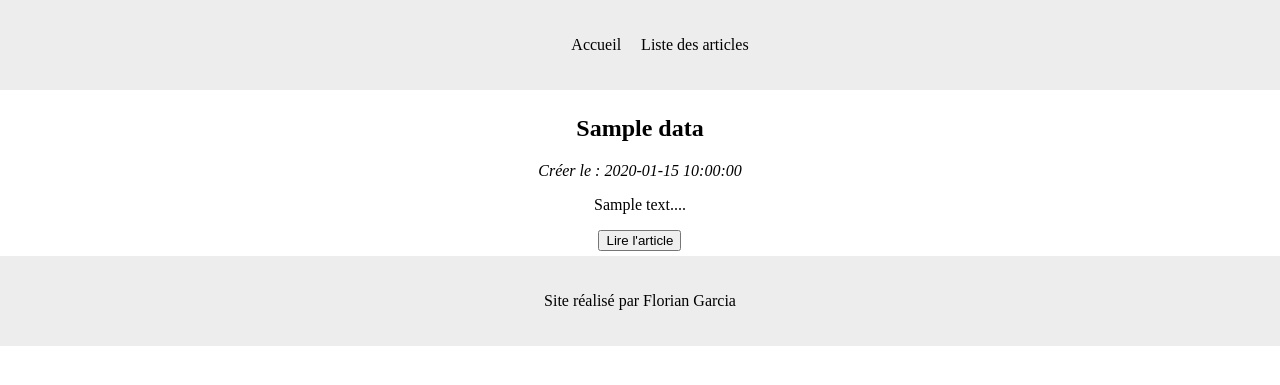
After one commit to FlorianGG/Projet-4-Creez-un-blog-pour-un-ecrivain, a PHP site: template view/indexAction.php in a window 1280 px wide. The commit adds this page. Shown: the top 385 px of the page. Run offline with PHP 8.4, Linux system fonts and the light colour scheme; the template is opened without the code that fills it: most values are stand-ins (such as "Sample title", 1, 10 or a date in 2020).

Commit message:
Finalisation of View Class
This class generates the view and load the layout file

The view class loads also the good specific content in the layout file

Each specific content is created in the specifi file

```diff
--- a/index.php
+++ b/index.php
@@ -29,9 +29,7 @@
 
     $router->dispatch();
 
-
-    require_once('view/layout.php');
-
+    echo $response;
 
     // //TEST ADMIN
     // $testAdmin = ['pseudo'=>'test1', 'email'=>'test3@gmail.fr', 'pass'=>'test'];
--- /dev/null
+++ b/view/indexAction.php
@@ -0,0 +1,21 @@
+<?php
+namespace view;
+
+
+$this->title = 'Mon Blog : Liste des artiles';
+?>
+
+<div class="articles">
+	<?php foreach ($data as $key => $value){
+		$overview = substr($data[$key]['content'],0, 50) . '...';
+	?>
+		<article class="multi">
+		    <div class="title">
+		    	<h1 class="titreBillet"><?= $data[$key]['title'] ?></h1>
+		    	<time><em>Créer le : <?= $data[$key]['date'] ?></em></time>
+		    </div>
+		    <p><?= $overview ?></p>
+		    <button><a href="index.php?controller=article&action=show&id=<?php echo $data[$key]['id']; ?>">Lire l'article</a></button>
+		</article>
+	<?php } ?>
+</div>
--- a/view/layout.php
+++ b/view/layout.php
@@ -1,30 +1,21 @@
 <?php
 	namespace view;
+ ?>
 
-	use model\http\Response;
- ?>
-<!DOCTYPE html>
-<html>
-<head>
-	<meta charset="utf-8">
-	<meta name="viewport" content="width=device-width, initial-scale=1">
-	<title></title>
-	<link rel="stylesheet" type="text/css" href="../web/css/style.css">
-
-</head>
-<body>
-<?php
-	require('header.html');
-?>
-	<div class="content">
-		<?php
-		echo $response;
-
-
-		?>
-
-
-	</div>
-<?php
-	require('footer.html');
-?>
+<!doctype html>
+<html lang="fr">
+    <head>
+        <meta charset="UTF-8" />
+        <link rel="stylesheet" type="text/css" href="web/css/style.css">
+        <title><?= $title ?></title>
+    </head>
+    <body>
+        <div id="content">
+			<?php require('nav.php'); ?>
+            <div id="specificContent">
+                <?= $content ?>
+            </div>
+            <?php require('footer.php'); ?>
+        </div>
+    </body>
+</html>
--- /dev/null
+++ b/view/nav.php
@@ -0,0 +1,8 @@
+<header>
+	    <div class="collapse navbar-collapse" id="myNavbar">
+	      <ul class="nav navbar-nav navbar-right">
+	        <li><a href="index.php?controller=article&action=index">Accueil</a></li>
+	        <li><a href="index.php?controller=article&action=index">Liste des articles</a></li>
+	      </ul>
+	    </div>
+</header>
--- a/web/css/style.css
+++ b/web/css/style.css
@@ -2,6 +2,13 @@ body{
 	width: 100%;
 	margin: 0;
 }
+
+a{
+	text-decoration: none;
+	color: black;
+}
+
+/*Nav*/
 header{
 
 	display: flex;
@@ -10,21 +17,34 @@ header{
 	height: 90px;
 	background-color: #ededed;
 }
-ul{
-	display: 60%;
+header ul{
 	display: flex;
 	justify-content: center;
 }
-li{
+header li{
 	text-decoration: none;
 	list-style: none;
 	padding: 0 10px;
 }
-a{
-	text-decoration: none;
-	color: black;
+/*Articles*/
+.articles{
+	display: flex;
+	flex-wrap: wrap;
+	justify-content: center;
+}
+.multi{
+	text-align: center;
+	padding: 5px;
+	width: 28%;
 }
 
+.solo{
+	margin: 15px auto;
+	max-width: 80%;
+	text-align: center;
+}
+
+/*Footer*/
 footer{
 	display: flex;
 	justify-content: center;
```
Also changed, not shown: controller/ArticleController.php (+23 -8 lines), view/View.php (+31 -10 lines), view/accueil.php (added, +22 -0 lines), view/header.html (deleted, +0 -23 lines), view/listArticles.php (+4 -4 lines), view/showAction.php (added, +15 -0 lines), view/footer.php (renamed from view/footer.html).
